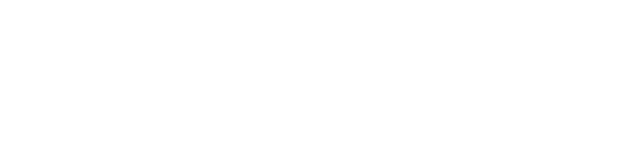
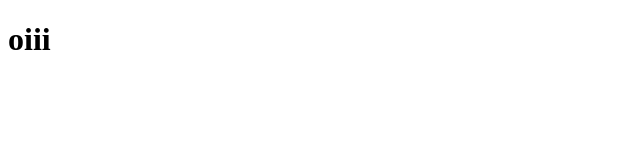
Before and after one commit to amarillax/teste2, a plain HTML site: page index.html in a window 1280 px wide. Shown: the full height of the page, 0-640 px from the left. Drawn offline with Linux system fonts and the light colour scheme.

Commit message:
mandei oi

```diff
--- a/index.html
+++ b/index.html
@@ -6,6 +6,8 @@
     <title>Document</title>
 </head>
 <body>
+    <h1>oiii
 
+    </h1>
 </body>
 </html>
```
